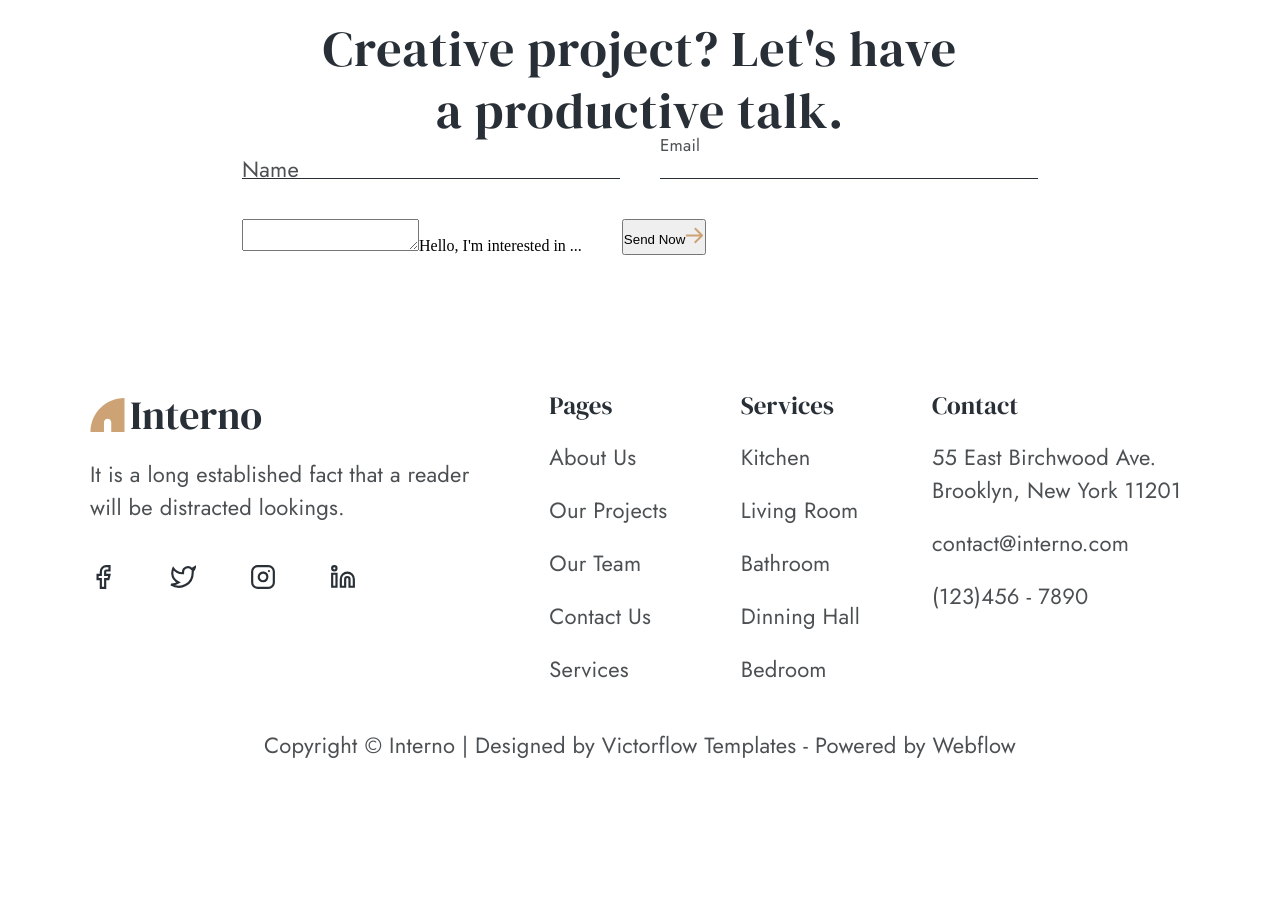
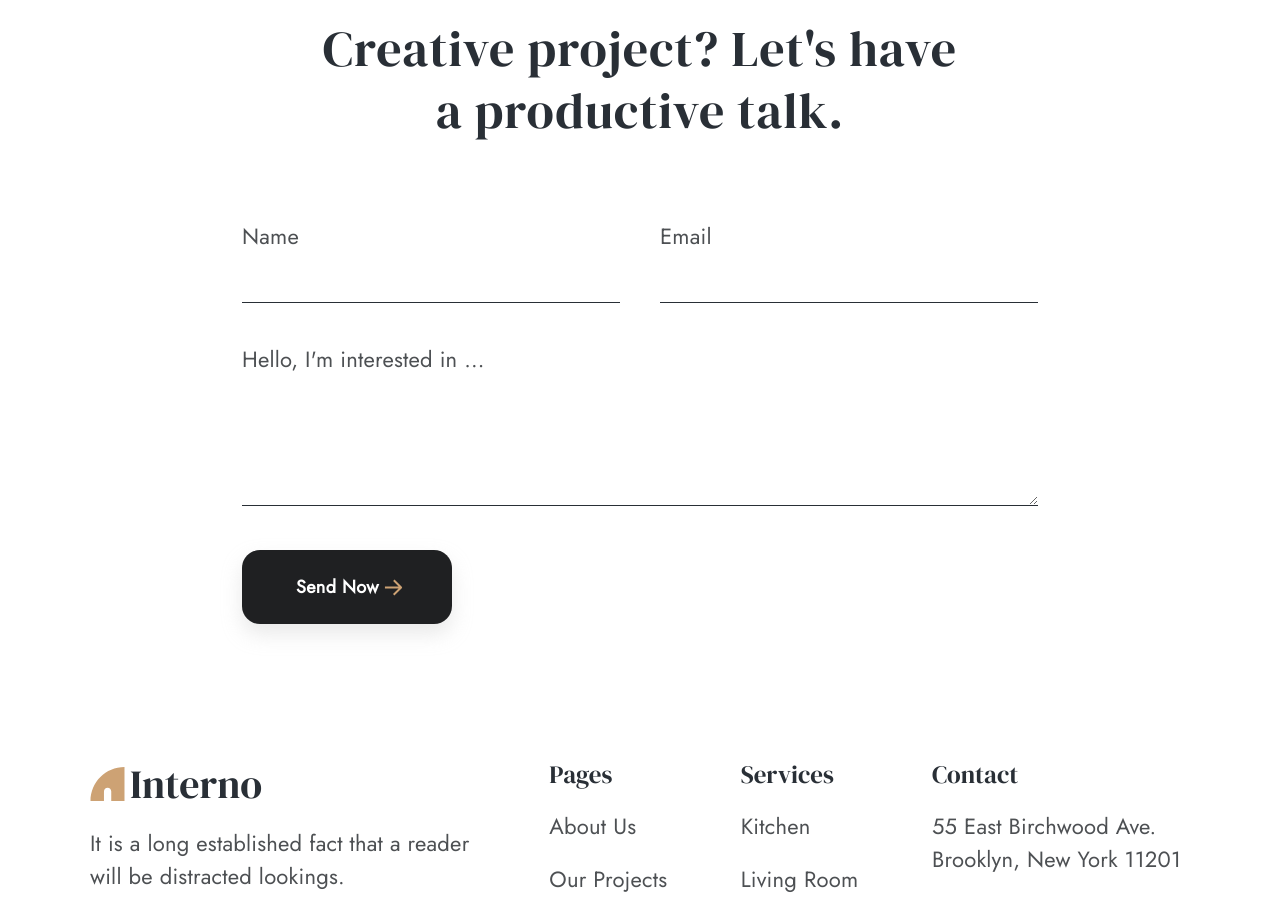
Before and after one commit to voin-546/interno-hotels, a React (Create React App) app: page /about in a window 1280 px wide. Shown: the part 3500-4402 px from the top of the page. Before the commit the page ends 4306 px from the top, so only its background shows below. Built offline with nearby package versions, Linux system fonts and the light colour scheme.

Commit message:
Ended About Page

```diff
--- a/src/ComponentStyles/Footer.scss
+++ b/src/ComponentStyles/Footer.scss
@@ -14,7 +14,7 @@ footer {
                 width: min(100%, 393px);
                 @media (max-width: 1060px) { width: min(100%, 40%); }
                 @media (max-width: 725px) { width: min(100%, 45%); }
-                @media (max-width: 700px) { margin: auto; }
+                @media (max-width: 700px) { margin: auto; width: 100%; }
             }
             &:nth-child(2),
             &:nth-child(3) {
@@ -27,7 +27,7 @@ footer {
                 width: min(100%, 258px);
                 @media (max-width: 1060px) { width: min(100%, 40%); }
                 @media (max-width: 725px) { width: min(100%, 45%); }
-                @media (max-width: 700px) { margin: auto; }
+                @media (max-width: 700px) { margin: auto; width: 100%; }
             }
             .logo {
                 color: var(--primary-dark);
@@ -59,6 +59,7 @@ footer {
                 align-items: center;
                 flex-wrap: wrap;
                 gap: 54px;
+                @media (max-width: 700px) { justify-content: center; }
             }
         }
     }
--- a/src/ComponentStyles/Globals.scss
+++ b/src/ComponentStyles/Globals.scss
@@ -24,6 +24,9 @@ a div svg { transform: translate(5px, 3px); }
       section.number {h1 { color: #292F36 !important; } p { color: #555 !important; } }
       section.news .card { .card-bg { p { background-color: #292F36 !important; } } svg { circle { fill: #4D5053; } path { fill: none; } } &:nth-child(2) { background-color: #4D5053 !important; svg circle { fill: #555; } } }
       section.join { .container { background-color: #1F2022 !important; } svg path { fill: none;}}
+      section.about-clients { background-color: darken($color: #F4F0EC, $amount: 25%); .cards .card .card-body { background-color: #1F2022; } }
+      section.about-hero .text { background-color: #1F2022; }
+      section.about-words .container { border-color: darken($color: #F4F0EC, $amount: 25%); }
       footer {a.logo svg path { fill: #CDA274 !important; } svg rect, svg path { fill: #fff !important; } }
     }
 }
@@ -526,6 +529,9 @@ section {
             text-align: center;
             background-color: #fff;
             border-radius: 37px 37px 0 0;
+            @media (max-width: 503px) { padding-inline: 120px; }
+            @media (max-width: 438px) { padding-inline: 70px; }
+            @media (max-width: 338px) { padding-inline: 20px; }
             h1 {
                 color: var(--primary-dark);
                 font: 400 50px/125% "DM Serif Display";
@@ -538,6 +544,10 @@ section {
         }
     }
     &.about-words {
+        @media (max-width: 857px) { padding-inline: 40px; }
+        @media (max-width: 768px) { padding-inline: 30px; }
+        @media (max-width: 650px) { padding-inline: 20px; }
+        @media (max-width: 575px) { padding-inline: 10px; }
         .container {
             width: min(100%, 857px);
             border: 25px solid #F4F0EC;
@@ -571,9 +581,10 @@ section {
             justify-content: space-between;
             flex-wrap: wrap;
             align-items: center;
+            @media (max-width: 1100px) { flex-direction: column; text-align: center; }
             &:nth-child(1) { margin-top: 200px; }
-            &:nth-child(2) { margin-top: 150px; }
-            img { width: min(100%, 550px); height: 350px; }
+            &:nth-child(2) { margin-top: 150px; @media (max-width: 1100px) { gap: 30px; } }
+            img { width: min(100%, 550px); height: 350px; @media (max-width: 1100px) { margin-top: 50px; } }
             .text {
                 width: min(100%, 452px);
                 h1 {
@@ -615,6 +626,13 @@ section {
             justify-content: space-between;
             flex-wrap: wrap;
             margin-block: 40px 0;
+            @media (max-width: 1100px) { justify-content: center; gap: 30px; padding-inline: 95px; }
+            @media (max-width: 820px) { padding-inline: 65px; }
+            @media (max-width: 720px) { padding-inline: 35px; }
+            @media (max-width: 659px) { padding-inline: 30px; }
+            @media (max-width: 650px) { padding-inline: 25px; }
+            @media (max-width: 640px) { padding-inline: 15px; }
+            @media (max-width: 620px) { padding-inline: 10px; }
             .card {
                 width: min(100%, 260px);
                 position: relative;
@@ -660,36 +678,59 @@ section {
         .text-center { width: min(100%, 664px); }
         form {
             width: min(100%, 796px);
-            margin: auto;
+            margin: 77px auto;
             display: flex;
             gap: 40px;
             flex-wrap: wrap;
+            @media (max-width: 875px) { gap: 20px; }
+            label {
+                color: var(--secondary-dark);
+                font: 400 22px/150% "Jost";
+                letter-spacing: .22px;
+            }
             .input-box {
                 width: min(100%, 378px);
-                position: relative;
-                label {
-                    color: var(--secondary-dark);
-                    font: 400 22px/150% "Jost";
-                    letter-spacing: .22px;
-                    position: absolute;
-                    top: 0;
-                    transition: top .5s, font-size .5s;
-                    left: 0;
-                    pointer-events: none;
-                    padding-block: 10px;
-                }
                 input {
                     width: 100%;
                     padding-block: 10px;
                     border: none;
                     outline: none;
                     border-bottom: 1.5px solid var(--primary-dark);
-                    &:focus ~ label, &:valid ~ label {
-                        top: -20px;
-                        font-size: 17px;
-                        left: 0;
-                        padding-block: 10px;
-                    }
+                    font: 400 20px "Jost";
+                    color: var(--primary-dark);
+                    caret-color: var(--primary-dark);
+                    background: transparent;
+                }
+            }
+            .textarea-box {
+                width: 100%;
+                textarea {
+                    width: 100%;
+                    max-width: 100%;
+                    min-width: 100%;
+                    height: 130px;
+                    border: none;
+                    border-bottom: 1.5px solid var(--primary-dark);
+                    outline: none;
+                    padding-block: 10px;
+                    font: 400 20px "Jost";
+                    caret-color: var(--primary-dark);
+                    background: transparent;
+                }
+            }
+            button {
+                background-color: #1F2022;
+                color: #fff;
+                border: none;
+                padding: 26px 54px;
+                border-radius: 18px;
+                box-shadow: 0px 10px 20px 0px rgba(192, 192, 192, .35);
+                cursor: pointer;
+                @media (max-width: 400px) { margin: auto; }
+                span {
+                    font: 600 18px/125% "Jost";
+                    letter-spacing: .36px;
+                    svg { transform: translate(5px, 3px); }
                 }
             }
         }
--- a/src/Components/Footer.jsx
+++ b/src/Components/Footer.jsx
@@ -14,24 +14,24 @@ const Footer = () => {
                     <p>It is a long established fact that a reader will be distracted lookings.</p>
                     <div className="social-links">
                         <a href="/">
-                            <svg width="26" height="26" fill="none" stroke="#292f36" strokeLinecap="round" strokeLineJoin="round" strokeWidth="2" viewBox="0 0 24 24">
+                            <svg width="26" height="26" fill="none" stroke="#292f36" strokeLinecap="round" strokeLinejoin="round" strokeWidth="2" viewBox="0 0 24 24">
                                 <path d="M18 2h-3a5 5 0 0 0-5 5v3H7v4h3v8h4v-8h3l1-4h-4V7a1 1 0 0 1 1-1h3z"></path>
                             </svg>
                         </a>
                         <a href="/">
-                            <svg width="26" height="26" fill="none" stroke="#292f36" strokeLinecap="round" strokeLineJoin="round" strokeWidth="2" viewBox="0 0 24 24">
+                            <svg width="26" height="26" fill="none" stroke="#292f36" strokeLinecap="round" strokeLinejoin="round" strokeWidth="2" viewBox="0 0 24 24">
                                 <path d="M23 3a10.9 10.9 0 0 1-3.14 1.53 4.48 4.48 0 0 0-7.86 3v1A10.66 10.66 0 0 1 3 4s-4 9 5 13a11.64 11.64 0 0 1-7 2c9 5 20 0 20-11.5 0-.278-.028-.556-.08-.83A7.72 7.72 0 0 0 23 3Z"></path>
                             </svg>
                         </a>
                         <a href="/">
-                            <svg width="26" height="46" fill="none" stroke="#292f36" strokeLinecap="round" strokeLineJoin="round" strokeWidth="2" viewBox="0 0 24 24">
+                            <svg width="26" height="46" fill="none" stroke="#292f36" strokeLinecap="round" strokeLinejoin="round" strokeWidth="2" viewBox="0 0 24 24">
                                 <rect width="20" height="20" x="2" y="2" rx="5" ry="5"></rect>
                                 <path d="M16 11.37A4 4 0 1 1 12.63 8 4 4 0 0 1 16 11.37z"></path>
                                 <path d="M17.5 6.5h.01"></path>
                             </svg>
                         </a>
                         <a href="/">
-                            <svg width="26" height="26" fill="none" stroke="#292f36" strokeLinecap="round" strokeLineJoin="round" strokeWidth="2" viewBox="0 0 24 24">
+                            <svg width="26" height="26" fill="none" stroke="#292f36" strokeLinecap="round" strokeLinejoin="round" strokeWidth="2" viewBox="0 0 24 24">
                                 <path d="M16 8a6 6 0 0 1 6 6v7h-4v-7a2 2 0 0 0-2-2 2 2 0 0 0-2 2v7h-4v-7a6 6 0 0 1 6-6z"></path>
                                 <path d="M2 9h4v12H2z"></path>
                                 <path d="M4 2a2 2 0 1 0 0 4 2 2 0 1 0 0-4z"></path>
--- a/src/pages/About/About.jsx
+++ b/src/pages/About/About.jsx
@@ -236,18 +236,18 @@ const AboutPage = () => {
                 <input type="name" id="username" />
               </div>
               <div className="input-box">
+                <label htmlFor="email">Email</label>
                 <input type="email" id="email" />
-                <label htmlFor="email">Email</label>
               </div>
               <div className="textarea-box">
+                <label htmlFor="text">Hello, I'm interested in ...</label>
                 <textarea id="text"></textarea>
-                <label htmlFor="text">Hello, I'm interested in ...</label>
               </div>
               <button>
                 <span>Send Now</span>
                 <span>
                   <svg xmlns="http://www.w3.org/2000/svg" width="19" height="17" viewBox="0 0 19 17" fill="none">
-                    <path d="M1.92969 8.43536L15.6529 8.29851M10.5479 1.91132L17.0708 8.4343L10.4165 15.0887" stroke="#CDA274" stroke-width="2" stroke-linecap="square" stroke-linejoin="round" />
+                    <path d="M1.92969 8.43536L15.6529 8.29851M10.5479 1.91132L17.0708 8.4343L10.4165 15.0887" stroke="#CDA274" strokeWidth="2" strokeLinecap="square" strokeLinejoin="round" />
                   </svg>
                 </span>
               </button>
```
Also changed, not shown: src/pages/Home/Home.jsx (+13 -13 lines).
